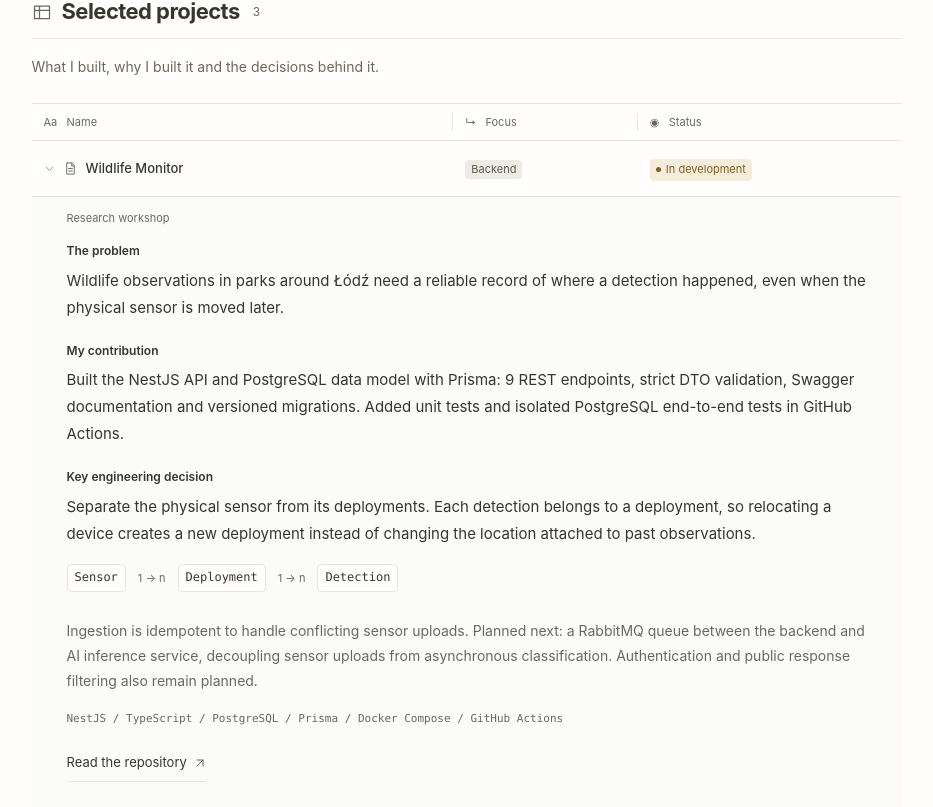
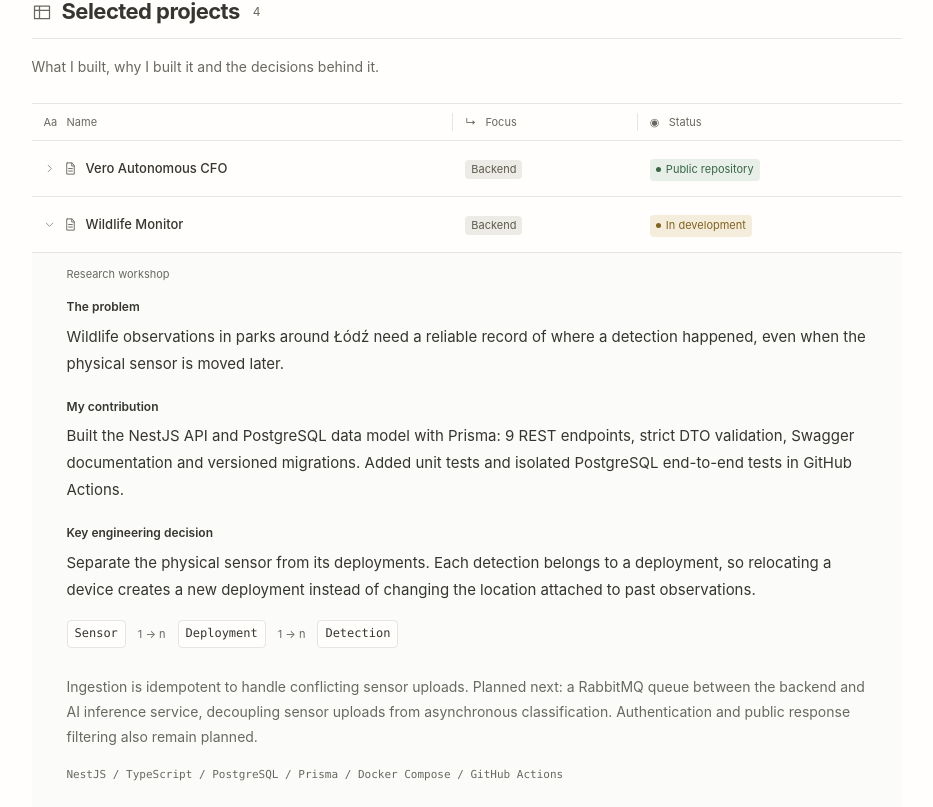
Before and after one commit to MicheleGravagnone/portfolio, an Angular app: page / in a window 1280 px wide. Shown: the part 873-1680 px from the top of the page, without its empty margins (282-1215 px from the left). Built offline with nearby package versions, Linux system fonts and the light colour scheme.

Commit message:
Updated projects section with Vero - Autonomous CFO

```diff
--- a/src/app/sections/projects.data.ts
+++ b/src/app/sections/projects.data.ts
@@ -1,6 +1,26 @@
 export const PROJECTS = [
   {
     number: "01",
+    slug: "vero-autonomous-cfo",
+    art: "api",
+    category: "backend",
+    title: "Vero Autonomous CFO",
+    context: "Collabothon 2026 · Commerzbank × Red Hat challenge · team of 6",
+    contextIt: "Collabothon 2026 · sfida Commerzbank × Red Hat · team di 6",
+    status: "Public repository",
+    statusIt: "Repository pubblico",
+    tech: "Python / FastAPI / Pydantic / SQLModel / PostgreSQL / pytest / Red Hat OpenShift AI / vLLM",
+    description:
+      "An AI finance assistant for small businesses: it forecasts 13 weeks of cash and checks every recurring cost against contracts. The model proposes; a deterministic backend computes every number and decides what can run alone, what needs the owner's approval and what is not allowed.",
+    descriptionIt:
+      "Assistente finanziario AI per piccole imprese: prevede la liquidità delle 13 settimane successive e verifica ogni costo ricorrente rispetto ai contratti. Il modello propone; un backend deterministico calcola ogni numero e decide cosa può essere eseguito in autonomia, cosa richiede l’approvazione del titolare e cosa non è consentito.",
+    notes:
+      "I built the FastAPI backend: a 91-day cash forecast from a real bank statement (backtest error 3%), a policy engine for the owner's rules, a formula engine, and a grounding layer that re-checks the agent's evidence against real tool results before the backend sets the final label. If the agent fails, a scripted investigation reaches the same result. Includes a SHA-256 hash-chained activity log, idempotency keys, in-memory and PostgreSQL storage, and 554 tests with two end-to-end release gates. Payments and letters are simulated.",
+    notesIt:
+      "Ho realizzato il backend FastAPI: previsione di liquidità a 91 giorni da un estratto conto reale (errore di backtest del 3%), un motore di regole per i limiti del titolare, un motore di calcolo e un livello di verifica che confronta le prove dell’agente con i risultati reali degli strumenti prima che sia il backend a stabilire l’esito. Se l’agente fallisce, un’indagine con passi prestabiliti raggiunge lo stesso risultato. Include un registro attività con catena di hash SHA-256, chiavi di idempotenza, archiviazione in memoria e PostgreSQL e 554 test con due verifiche end-to-end di rilascio. Pagamenti e lettere sono simulati.",
+  },
+  {
+    number: "02",
     slug: "wildlife-monitoring",
     art: "wildlife",
     category: "backend",
@@ -20,7 +40,7 @@ export const PROJECTS = [
       "Implementati 9 endpoint REST con validazione rigorosa dei DTO, documentazione Swagger, migrazioni versionate e test unitari Vitest. I test end-to-end con PostgreSQL vengono eseguiti in GitHub Actions. L’ingestione è idempotente per gestire upload dei sensori in conflitto. Prossimo passo previsto: RabbitMQ tra backend e servizio di inferenza AI per separare gli upload dalla classificazione asincrona. Anche autenticazione e filtri delle risposte pubbliche restano pianificati.",
   },
   {
-    number: "02",
+    number: "03",
     slug: "car-website",
     art: "api",
     category: "backend",
@@ -40,7 +60,7 @@ export const PROJECTS = [
       "Express serve un frontend HTML/CSS/JavaScript e API in TypeScript. Password con bcrypt, JWT in cookie httpOnly e query SQLite parametrizzate. Test HTTP di integrazione coprono avvio, catalogo e autenticazione; GitHub Actions esegue i controlli. Include una configurazione demo gratuita per Render che ricrea il catalogo SQLite temporaneo a ogni avvio. Richiede hosting Node; nessun deployment live dichiarato.",
   },
   {
-    number: "03",
+    number: "04",
     slug: "task-tracker-cli",
     art: "cli",
     category: "tooling",
```
